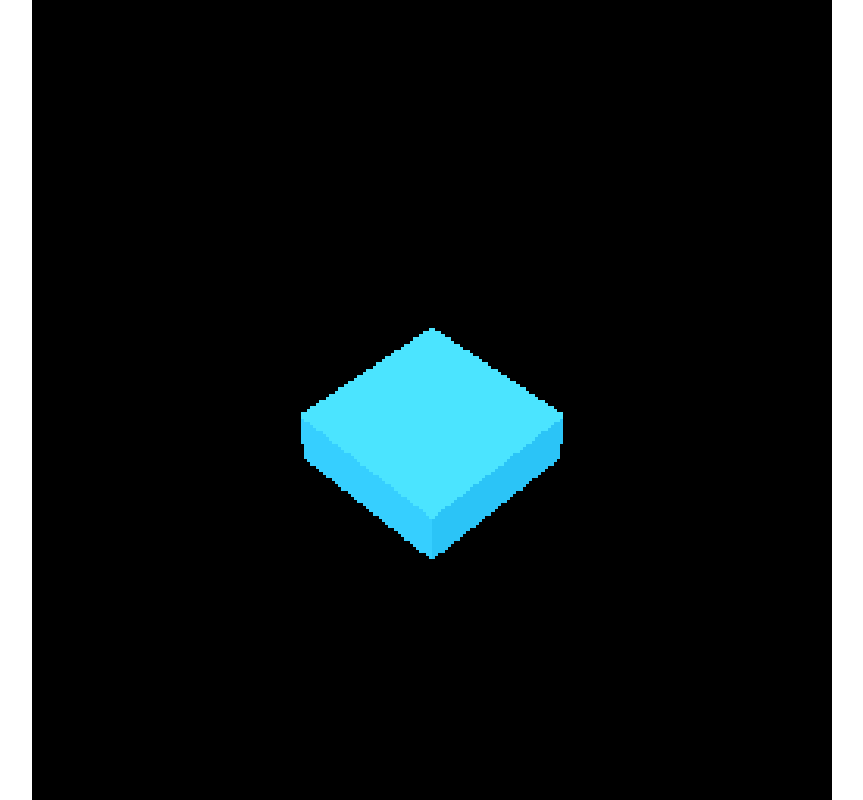
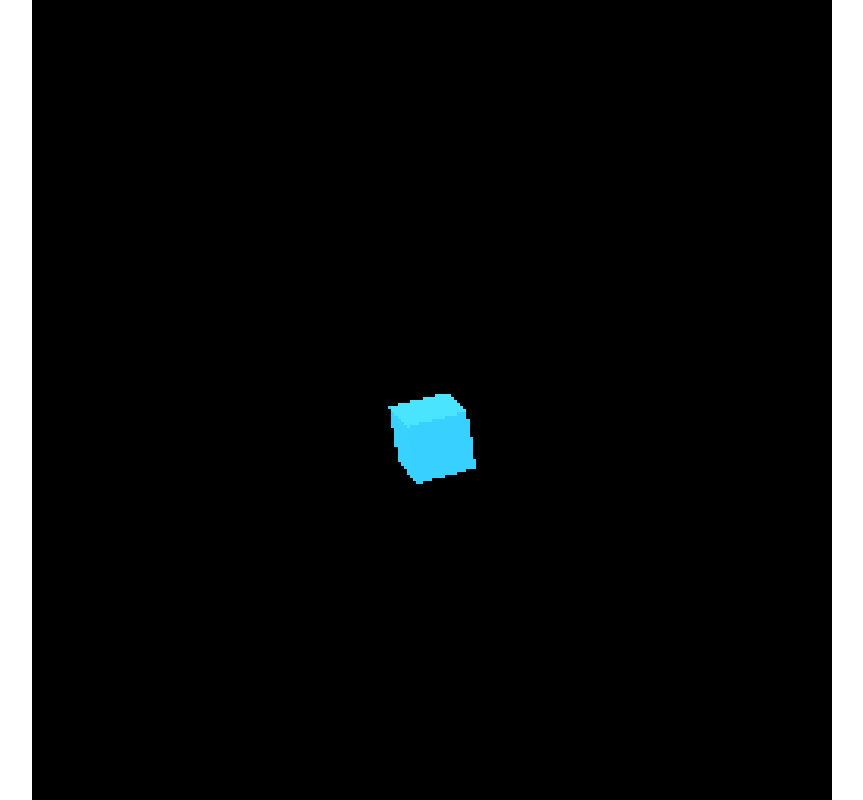
Before and after one commit to ZeppelinGames/eensy3d, a plain HTML site: page index.html in a window 1280 px wide. Shown: the whole page, without its empty margins (208-1071 px from the left). Drawn offline with Linux system fonts and the light colour scheme.

Commit message:
Updated to separate out engine and game

```diff
--- /dev/null
+++ b/demogame.js
@@ -0,0 +1,25 @@
+import Engine from './engine/Engine.js';
+import MeshRenderer from './engine/components/MeshRenderer.js';
+import BasicMat from './engine/shaders/BasicMat.js';
+import GameObject from './engine/GameObject.js';
+import Scene from './engine/Scene.js';
+
+const engine = new Engine('canvas3d');
+
+// Build a custom scene
+const cube = new GameObject('Cube');
+cube.transform.scale.set(1,1,1);
+
+const material = new BasicMat(engine.gl);
+cube.addComponent(new MeshRenderer(engine.gl, material));
+
+engine.setScene(new Scene(engine.gl));
+engine.scene.addToScene(cube.transform);
+
+engine.onUpdate = (delta) => {
+    cube.transform.rotation.x += 0.01 * delta;
+    cube.transform.rotation.y += 0.01 * delta;
+}
+
+// Start everything
+engine.start();
--- a/engine/Actor.js
+++ /dev/null
@@ -1,41 +0,0 @@
-import GameObject from "./GameObject.js";
-
-class Actor extends GameObject {
-    constructor(name = "Actor") {
-        super(name);
-        // this.components = new Map();
-        this.components = [];
-    }
-
-    update() {
-        this.components.forEach(c => {
-            c.update();
-        });
-    }
-
-    getComponent(componentType) {
-        // if (this.components.has(componentType)) {
-        //     return this.components.get(componentType);
-        // }
-        // return null;
-    }
-
-    addComponent(component) {
-        this.components.push(component);
-        this.transform.addChild(component.GetComponent());
-        // if (this.components.has(componentType)) {
-        //     // warn. overriding existing component
-        // }
-        // this.components.set(componentType, new MeshRenderer());
-    }
-
-    removeComponent(component) {
-        // if (this.components.has(componentType)) {
-        //     this.components.delete(componentType);
-        // } else {
-        //     // Attempted to remove component that doesnt exist
-        // }
-    }
-}
-
-export default Actor;
--- a/engine/Engine.js
+++ b/engine/Engine.js
@@ -1,59 +1,65 @@
-import Actor from './Actor.js';
-import MeshRenderer from './components/MeshRenderer.js';
-import { Program, Renderer } from './ogl/index.js';
-import Scene from './Scene.js';
-import BasicMat from './shaders/BasicMat.js';
+import { Renderer } from "./ogl/index.js";
 
-const renderCanvas = document.getElementById("canvas3d");
+class Engine {
+    constructor(canvasId = 'canvas3d', options = {}) {
+        const renderCanvas = document.getElementById(canvasId);
 
-// Create renderer
-const renderer = new Renderer({ canvas: renderCanvas, width: 256, height: 256 });
-const gl = renderer.gl;
-gl.clearColor(0, 0, 0, 1);
+        this.renderer = new Renderer({
+            canvas: renderCanvas,
+            width: options.width || 256,
+            height: options.height || 256,
+        });
 
-const basicMat = new BasicMat(gl);
+        this.gl = this.renderer.gl;
+        this.gl.clearColor(0, 0, 0, 1);
 
-let scene = new Scene(gl);
-let go = new Actor();
-go.addComponent(new MeshRenderer(gl, basicMat));
-go.transform.scale.set(3,1,3)
+        this._lastTime = 0;
 
-scene.addToScene(go.transform);
+        this.scene = null;
+        this._running = false;
 
-start();
+        this.onUpdate = null;
 
-function start() {
-    // Handle resizing
-    window.addEventListener('resize', handleResize, false);
-    handleResize();
-
-    loadScene(scene);
-
-    // Start core loop
-    requestAnimationFrame(update);
+        window.addEventListener('resize', () => this.handleResize(), false);
     }
 
-function update(t) {
-    // Render world
-    if (scene) {
-        renderer.render({
-            scene: scene.root.transform,
-            camera: scene.camera
-        });
+    setScene(scene) {
+        this.scene = scene;
+        if (scene.camera) this.handleResize();
     }
 
-    requestAnimationFrame(update);
+    start() {
+        console.log('Engine started');
+
+        this._running = true;
+        requestAnimationFrame((t) => this.update(t));
     }
 
+    update(t) {
+        if (!this._running || !this.scene) return;
 
-function loadScene(scene) {
-    scene.start();
+        const delta = t - (this._lastTime || t);
+        if (this.onUpdate) {
+            this.onUpdate(delta);
         }
 
-function handleResize() {
-    if (scene && scene.camera) {
-        scene.camera.perspective({
-            aspect: gl.canvas.width / gl.canvas.height,
+        this.renderer.render({
+            scene: this.scene.root.transform,
+            camera: this.scene.camera,
+        });
+        this._lastTime = t;
+
+        requestAnimationFrame((t) => this.update(t));
+    }
+
+    handleResize() {
+        if (this.scene?.camera) {
+            const { width, height } = this.renderer.gl.canvas;
+            this.scene.camera.perspective({
+                aspect: width / height,
             });
         }
     }
+}
+
+export default Engine;
--- a/engine/GameObject.js
+++ b/engine/GameObject.js
@@ -9,11 +9,9 @@ class GameObject extends GameEntity {
         this.components = [];
     }
 
-    addComponent(ComponentClass) {
-        const component = new ComponentClass(this);
-        component.setGameObject(this);
-        this.components.push(component);
-        return component;
+    addComponent(component) {
+       this.components.push(component);
+        this.transform.addChild(component.GetComponent());
     }
 
     onStart() {
--- a/engine/index.html
+++ b/index.html
@@ -4,7 +4,7 @@
 <head>
     <title>eensy3d</title>
     <link href="./style.css" rel="stylesheet">
-    <script type="module" src="./Engine.js" defer></script>
+    <script type="module" src="./demogame.js" defer></script>
 </head>
 
 <body>
```
Also changed, not shown: style.css (renamed from engine/style.css). Lines whose indentation alone changed are shown as unchanged.
